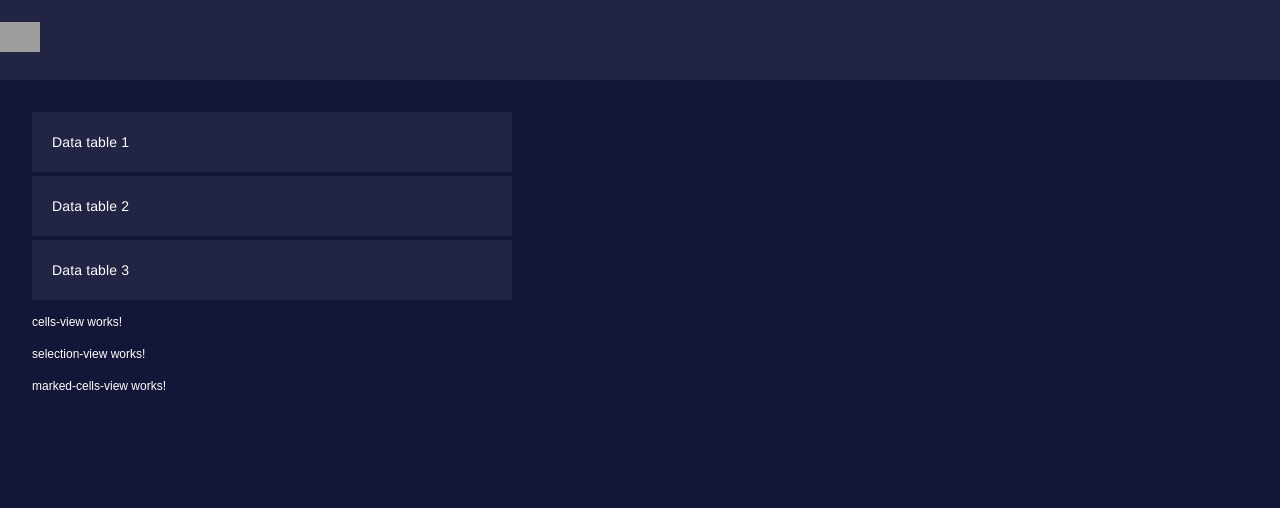
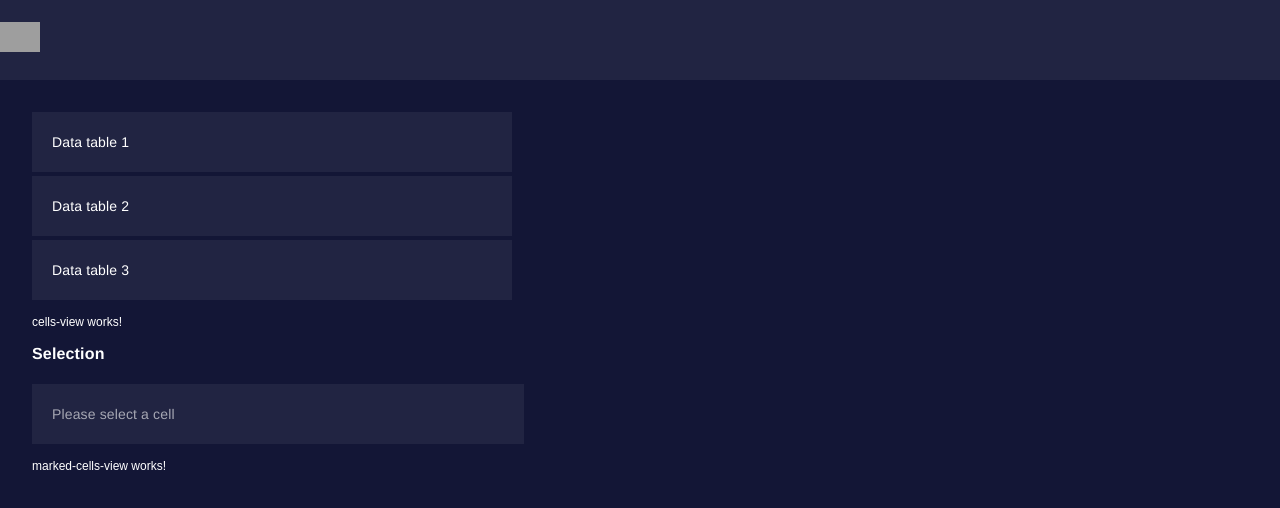
Before and after one commit to akshaykhanna/ExcelRegionSelection, an Angular app: page / in a window 1280 px wide. Shown: the top 508 px of the page. Built offline with nearby package versions, Linux system fonts and the light colour scheme; grey boxes are pictures that could not be loaded.

Commit message:
Create ui of selection-view

```diff
--- a/src/app/selection-view/selection-view.component.css
+++ b/src/app/selection-view/selection-view.component.css
@@ -0,0 +1,31 @@
+.heading {
+  font-family: Helvetica Neue;
+  font-size: 16px;
+  font-style: normal;
+  font-weight: 700;
+  line-height: 20px;
+  letter-spacing: 0.01em;
+  text-align: left;
+  margin-bottom: 20px;
+}
+.content {
+  height: 60px;
+  width: 492px;
+  left: 32px;
+  top: 327px;
+  border-radius: 0px;
+  background: #212442;
+  padding: 20px;
+  box-sizing: border-box;
+}
+.content-text {
+  font-family: Helvetica Neue;
+  font-size: 14px;
+  font-style: normal;
+  font-weight: 400;
+  line-height: 20px;
+  letter-spacing: 0.01em;
+  text-align: left;
+  box-sizing: border-box;
+  color: rgba(255, 255, 255, 0.6);
+}
--- a/src/app/selection-view/selection-view.component.html
+++ b/src/app/selection-view/selection-view.component.html
@@ -1 +1,4 @@
-<p>selection-view works!</p>
+<h1 class="heading">Selection</h1>
+<div class="content">
+  <span class="content-text"> Please select a cell </span>
+</div>
```
